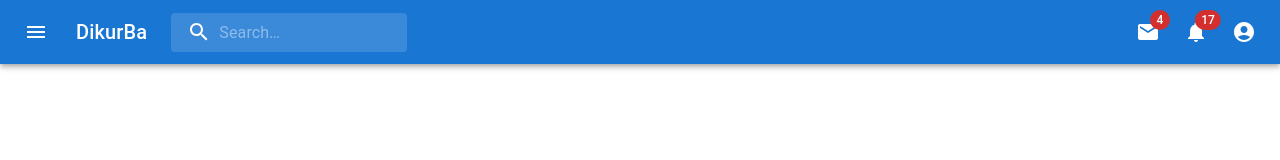
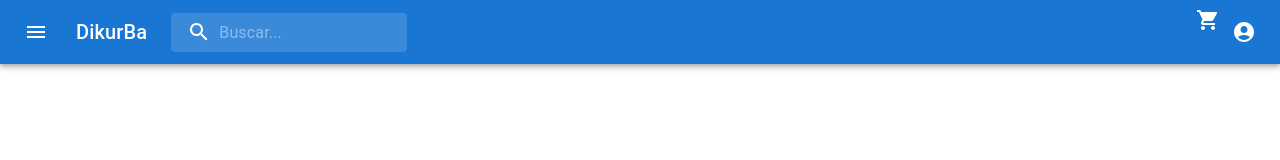
Before and after one commit to lucasriani/carrito, a React (Create React App) app: page / in a window 1280 px wide. Shown: the top 160 px of the page. Built offline with nearby package versions, Linux system fonts and the light colour scheme.

Commit message:
Agregue carrito

```diff
--- a/src/App.js
+++ b/src/App.js
@@ -1,11 +1,13 @@
 
 import './App.css';
 import NavBar from './components/navbar/navbar';
+import TittleComponent from './components/tittle/title';
 
 function App() {
   return (
     <div className="App">
     <NavBar/>
+    <TittleComponent />
     </div>
   );
 }
--- a/src/components/navbar/navbar.jsx
+++ b/src/components/navbar/navbar.jsx
@@ -15,6 +15,7 @@ import AccountCircle from '@mui/icons-material/AccountCircle';
 import MailIcon from '@mui/icons-material/Mail';
 import NotificationsIcon from '@mui/icons-material/Notifications';
 import MoreIcon from '@mui/icons-material/MoreVert';
+import CartWidget from '@mui/icons-material/ShoppingCart';
 
 const Search = styled('div')(({ theme }) => ({
 position: 'relative',
@@ -130,27 +131,16 @@ export default function PrimarySearchAppBar() {
       <MenuItem>
         <IconButton
           size="large"
-          aria-label="show 17 new notifications"
+          aria-label="show 17 in a cart"
           color="inherit"
         >
           <Badge badgeContent={17} color="error">
-            <NotificationsIcon />
+            <CartWidget />
           </Badge>
         </IconButton>
-        <p>Notifications</p>
+        <p>Cart</p>
       </MenuItem>
-      <MenuItem onClick={handleProfileMenuOpen}>
-        <IconButton
-          size="large"
-          aria-label="account of current user"
-          aria-controls="primary-search-account-menu"
-          aria-haspopup="true"
-          color="inherit"
-        >
-          <AccountCircle />
-        </IconButton>
-        <p>Profile</p>
-      </MenuItem>
+
     </Menu>
   );
 
@@ -180,26 +170,14 @@ export default function PrimarySearchAppBar() {
               <SearchIcon />
             </SearchIconWrapper>
             <StyledInputBase
-              placeholder="Search…"
+              placeholder="Buscar..."
               inputProps={{ 'aria-label': 'search' }}
             />
           </Search>
           <Box sx={{ flexGrow: 1 }} />
           <Box sx={{ display: { xs: 'none', md: 'flex' } }}>
-            <IconButton size="large" aria-label="show 4 new mails" color="inherit">
-              <Badge badgeContent={4} color="error">
-                <MailIcon />
-              </Badge>
-            </IconButton>
-            <IconButton
-              size="large"
-              aria-label="show 17 new notifications"
-              color="inherit"
-            >
-              <Badge badgeContent={17} color="error">
-                <NotificationsIcon />
-              </Badge>
-            </IconButton>
+
+            <CartWidget />
             <IconButton
               size="large"
               edge="end"
--- /dev/null
+++ b/src/components/tittle/title.jsx
@@ -0,0 +1,11 @@
+import { Component } from 'react';
+
+class TittleComponent extends Component {
+    render() {
+        return <div>
+            <h1></h1>
+        </div>;
+    }
+}
+
+export default TittleComponent;
```
Also changed, not shown: src/components/Cart/cartwidget.jsx (added, +12 -0 lines).
